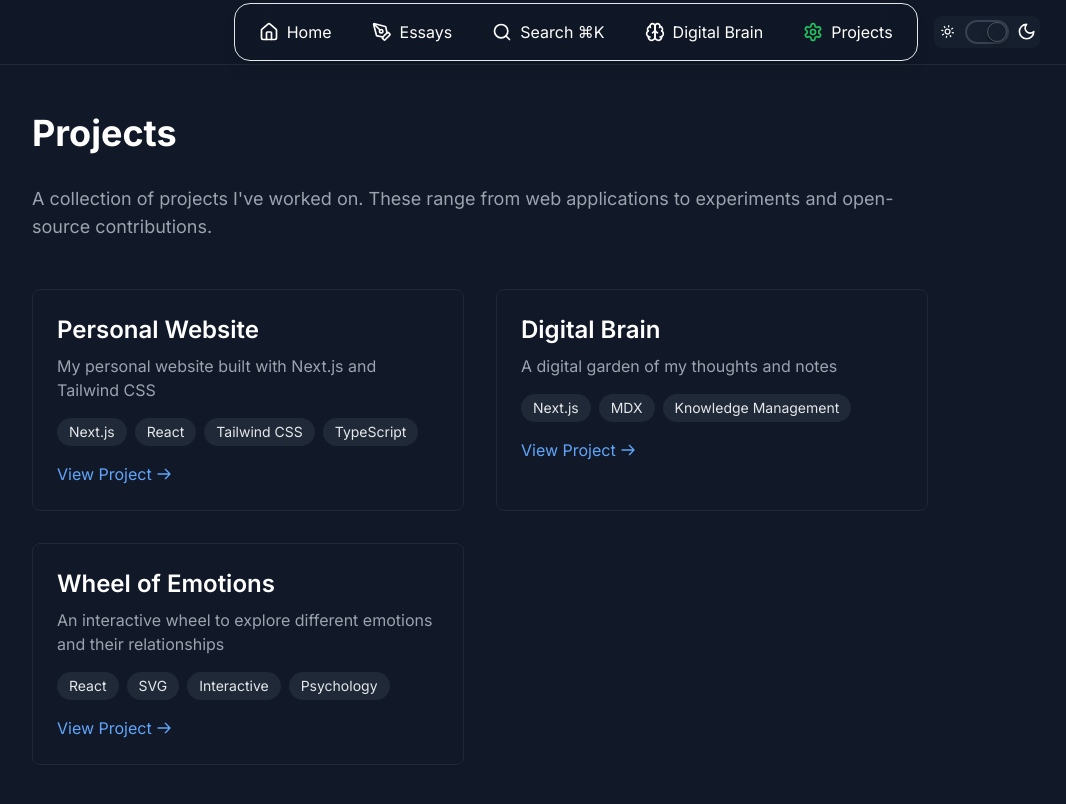
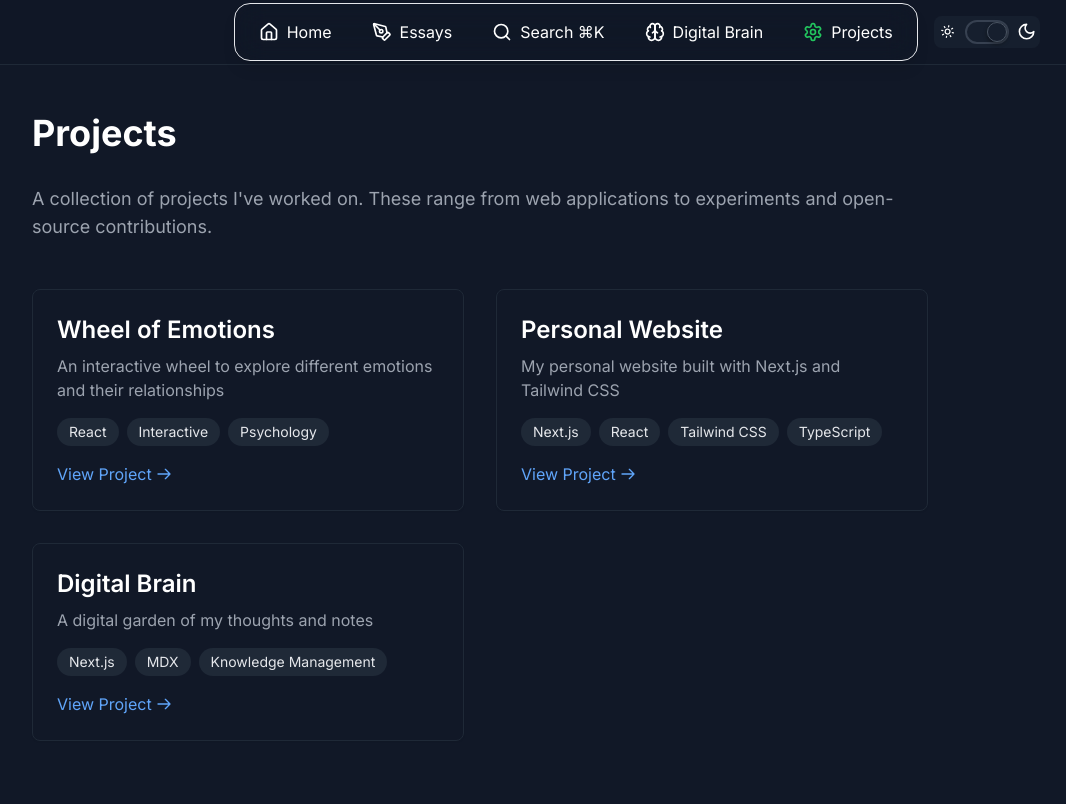
Before and after one commit to MorganOnCode/morganschofield-com, a Next.js app: page /projects in a window 1280 px wide. Shown: the top 804 px of the page, without its empty margins (160-1226 px from the left). Built offline with nearby package versions, Linux system fonts and the light colour scheme.

Commit message:
rearrange

```diff
--- a/src/app/projects/page.tsx
+++ b/src/app/projects/page.tsx
@@ -13,6 +13,12 @@ export default function ProjectsPage() {
   // Sample projects data - replace with your actual projects
   const projects = [
     {
+      title: "Wheel of Emotions",
+      description: "An interactive wheel to explore different emotions and their relationships",
+      tags: ["React", "Interactive", "Psychology"],
+      link: "/emotion-wheel",
+    },
+    {
       title: "Personal Website",
       description: "My personal website built with Next.js and Tailwind CSS",
       tags: ["Next.js", "React", "Tailwind CSS", "TypeScript"],
@@ -23,12 +29,6 @@ export default function ProjectsPage() {
       description: "A digital garden of my thoughts and notes",
       tags: ["Next.js", "MDX", "Knowledge Management"],
       link: "/digital-brain",
-    },
-    {
-      title: "Wheel of Emotions",
-      description: "An interactive wheel to explore different emotions and their relationships",
-      tags: ["React", "SVG", "Interactive", "Psychology"],
-      link: "/emotion-wheel",
     },
     // Add more projects as needed
   ];
```
